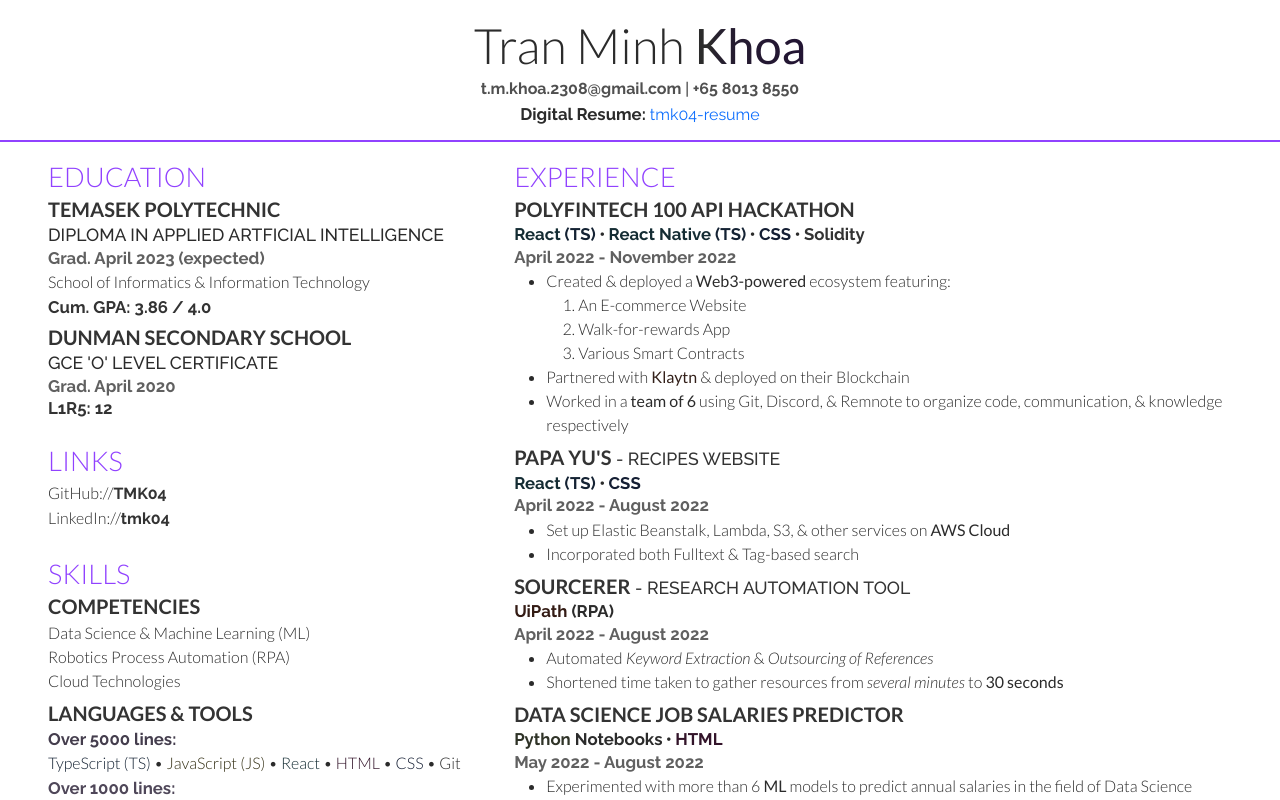
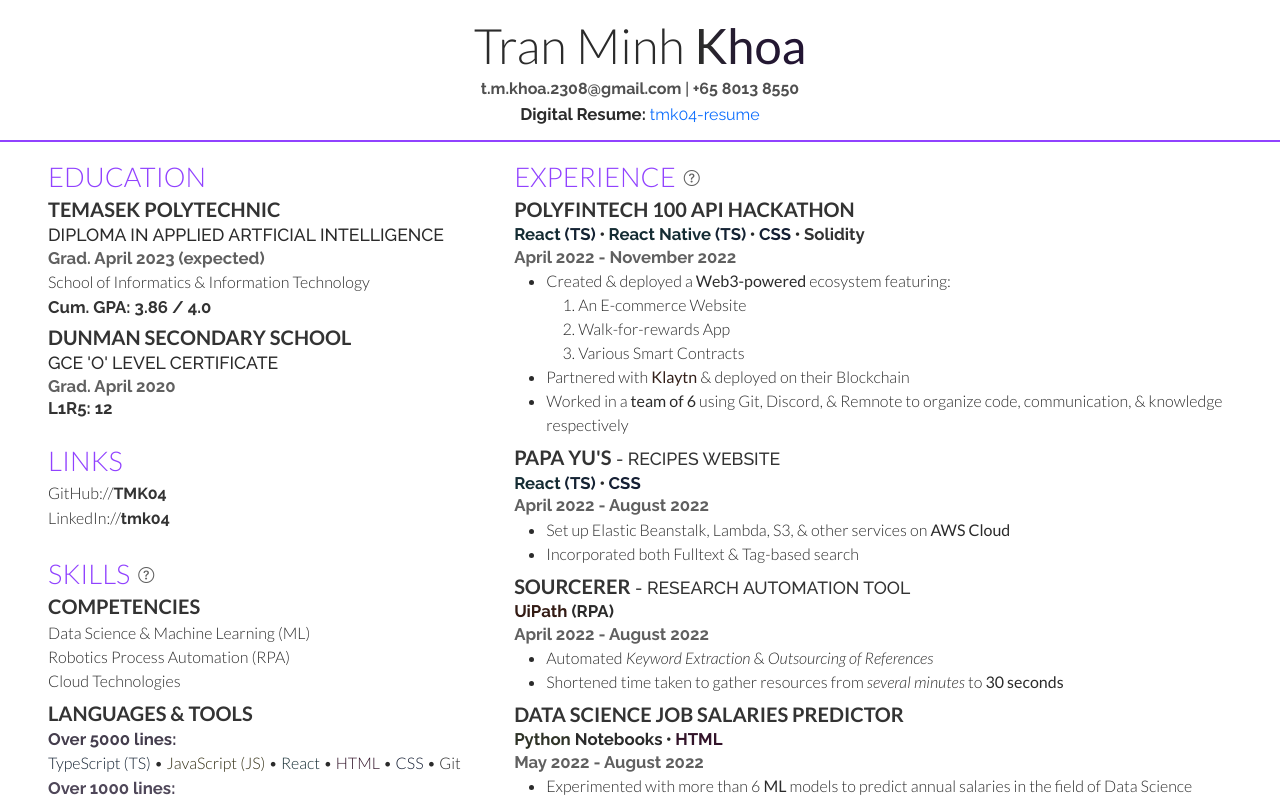
Before and after one commit to TMK04/resume, a React (Create React App) app: page / in a window 1280 px wide. Shown: the top 800 px of the page. Built offline with nearby package versions, Linux system fonts and the light colour scheme.

Commit message:
feat(Tooltip): add Tooltips to ExperienceSection & SkillsSection headers

```diff
--- a/src/components/Print.tsx
+++ b/src/components/Print.tsx
@@ -1,6 +1,8 @@
 import { formatNonEmptyClassName } from "../helpers";
 
-export function NonPrint({ className, ...props }: JSX.IntrinsicElements["span"]) {
+export type NonPrintProps = JSX.IntrinsicElements["span"];
+
+export function NonPrint({ className, ...props }: NonPrintProps) {
   return <span className={`d-print-none${formatNonEmptyClassName(className)}`} {...props} />;
 }
 
--- /dev/null
+++ b/src/components/Tooltip.tsx
@@ -0,0 +1,24 @@
+import { useState } from "react";
+
+import { formatNonEmptyClassName } from "../helpers";
+
+import { NonPrint, NonPrintProps } from "./Print";
+
+const TOOLTIP_INITIAL_CLASS_NAME = "text-light";
+
+export default function Tooltip({
+  className,
+  ...props
+}: Omit<NonPrintProps, "onMouseOut" | "onMouseOver">) {
+  const [class_name, setClassName] = useState(TOOLTIP_INITIAL_CLASS_NAME);
+  return (
+    <NonPrint
+      className={`bi bi-question-circle cursor-help d-flex fs-6 rounded-circle ${class_name}${formatNonEmptyClassName(
+        className
+      )}`}
+      onMouseOut={() => setClassName(TOOLTIP_INITIAL_CLASS_NAME)}
+      onMouseOver={() => setClassName("bg-highlight text-accent")}
+      {...props}
+    />
+  );
+}
--- a/src/index.css
+++ b/src/index.css
@@ -79,8 +79,20 @@ ul {
   margin-bottom: 0;
 }
 
+.bg-accent {
+  background-color: rgb(var(--accent)) !important;
+}
+
+.bg-highlight {
+  background-color: rgb(var(--highlight)) !important;
+}
+
 .cursor-default {
   cursor: default !important;
+}
+
+.cursor-help {
+  cursor: help !important;
 }
 
 .raleway {
@@ -89,6 +101,10 @@ ul {
 
 .text-accent {
   color: rgb(var(--accent)) !important;
+}
+
+.text-highlight {
+  color: rgb(var(--highlight)) !important;
 }
 
 .text-gradient {
--- a/src/sections/ExperienceSection/index.tsx
+++ b/src/sections/ExperienceSection/index.tsx
@@ -1,12 +1,23 @@
 import Link from "../../components/Link";
 import { Section } from "../../components/Section";
+import Tooltip from "../../components/Tooltip";
 import { FrameworkLink, SkillLink } from "../SkillsSection/Skill";
 
 import Experience from "./Experience";
 
 export default function ExperienceSection() {
   return (
-    <Section h2_props={{ children: "Experience" }}>
+    <Section
+      h2_props={{
+        children: (
+          <>
+            Experience
+            <Tooltip title="Click on a Skill to scroll to its reference!" />
+          </>
+        ),
+        className: "align-items-center d-flex gap-2"
+      }}
+    >
       <Experience
         h3_props={{
           children: (
--- a/src/sections/SkillsSection/index.tsx
+++ b/src/sections/SkillsSection/index.tsx
@@ -2,6 +2,7 @@ import BulletList from "../../components/BulletList";
 import { H5 } from "../../components/H";
 import { NormalInline } from "../../components/Normal";
 import { Section, Subsection } from "../../components/Section";
+import Tooltip from "../../components/Tooltip";
 
 import Skill from "./Skill";
 
@@ -9,7 +10,17 @@ import "./index.css";
 
 export default function SkillsSection() {
   return (
-    <Section h2_props={{ children: "Skills" }}>
+    <Section
+      h2_props={{
+        children: (
+          <>
+            Skills
+            <Tooltip title="Click on a Skill to see where it was applied!" />
+          </>
+        ),
+        className: "align-items-center d-flex gap-2"
+      }}
+    >
       <Subsection h3_props={{ children: "Competencies" }}>
         <Skill className="d-block" skill="Data Science & Machine Learning" />
         <Skill className="d-block" skill="Robotics Process Automation" />
```
